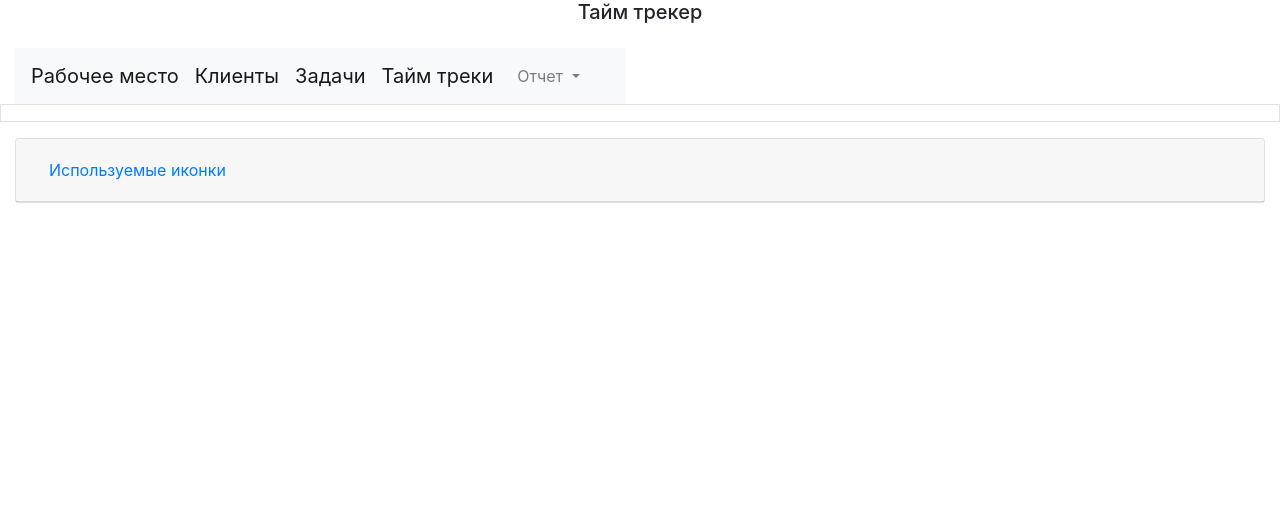
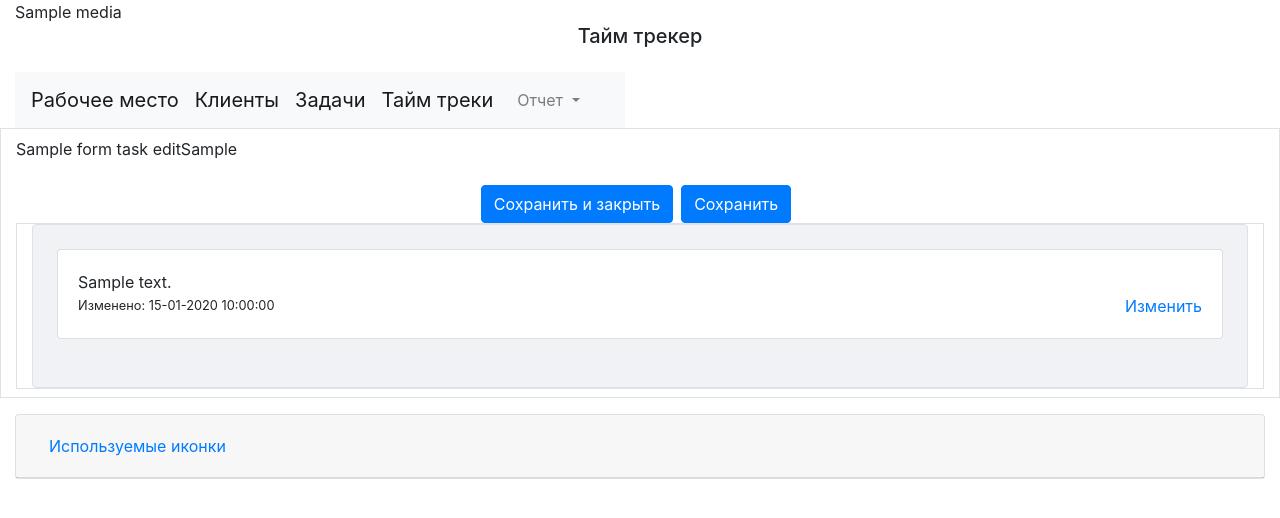
Before and after one commit to IvanovIvan1900/Django_my_timer, a Django app: template my_timer_project/main/templates/my_timer_main/main/task_edit.html in a window 1280 px wide. Shown: the top 518 px of the page. Run offline with Django 4.2, Linux system fonts and the light colour scheme; the template is opened without the code that fills it: most values are stand-ins (such as "Sample title", 1, 10 or a date in 2020); some libraries are stand-ins or nearby versions.

Commit message:
Add f. Add comment to task.

```diff
--- a/my_task.txt
+++ b/my_task.txt
@@ -6,3 +6,4 @@
 +4. Сделать когда правишь время работы с тайм трекером, чтобы дата начала и дата окончания обновлялись.
 +5. Сделать декоратор обработки исключений
 6. ПРивести в порядок форму списка тайм треков, а так же форму "редактирования/Добавления"
+7. СДелать, чтобы нельзя было через указание вручную id задачи отредактировать чужие, в частности get_object_or_404 исправить
--- a/my_timer_project/main/admin.py
+++ b/my_timer_project/main/admin.py
@@ -23,6 +23,6 @@ class TrakAdmin(admin.ModelAdmin):
 @admin.register(Comments)
 class TrakAdmin(admin.ModelAdmin):
     list_display = ('task', 'content', 'user')
-    readonly_fields=('created_at',)
+    readonly_fields=('update_at',)
     def get_changeform_initial_data(self, request):
-        return {'created_at': tz.now()}
+        return {'update_at': tz.now()}
--- a/my_timer_project/main/forms.py
+++ b/my_timer_project/main/forms.py
@@ -115,5 +115,5 @@ class FormCommentEdit(forms.ModelForm):
     class Meta:
         model = Comments
         fields = ['task', 'content',  'user']
-        labels = {'task': 'Задача', 'content':'Содержание'}
-        widgets = {'user': forms.HiddenInput, 'task': forms.HiddenInput, 'content':CKEditorUploadingWidget(), 'created_at':forms.HiddenInput}
+        labels = {'task': 'Задача', 'content':''}
+        widgets = {'user': forms.HiddenInput, 'task': forms.HiddenInput, 'content':CKEditorUploadingWidget(), 'update_at':forms.HiddenInput}
--- a/my_timer_project/main/models.py
+++ b/my_timer_project/main/models.py
@@ -91,11 +91,11 @@ class TimeTrack(models.Model):
 class Comments(models.Model):
     task = models.ForeignKey(Tasks, on_delete=models.CASCADE, verbose_name="Задача")
     content = RichTextUploadingField(verbose_name='Содержание')
-    created_at = models.DateTimeField(auto_now_add=True, db_index=True,
+    update_at = models.DateTimeField(auto_now=True, db_index=True,
             verbose_name='Дата создания')
     user = models.ForeignKey(User, verbose_name="Пользователь", on_delete=models.PROTECT, db_index = True)
     class Meta:
         verbose_name_plural = 'Комментарии'
         verbose_name = 'Комментарий'
-        ordering = ['created_at']
+        ordering = ['update_at']
 # signals.post_init.connect(receiver=TimeTracker_post_init, sender=TimeTrack)
--- a/my_timer_project/main/templates/my_timer_main/main/task_edit.html
+++ b/my_timer_project/main/templates/my_timer_main/main/task_edit.html
@@ -1,34 +1,112 @@
 {% extends "my_timer_main/layout/basic.html" %}
 {% load bootstrap4 %}
 {% block head %}
-<link rel="stylesheet" href="https://stackpath.bootstrapcdn.com/bootstrap/4.1.3/css/bootstrap.min.css" integrity="sha384-MCw98/SFnGE8fJT3GXwEOngsV7Zt27NXFoaoApmYm81iuXoPkFOJwJ8ERdknLPMO" crossorigin="anonymous">
-<script src="https://code.jquery.com/jquery-3.3.1.slim.min.js" integrity="sha384-q8i/X+965DzO0rT7abK41JStQIAqVgRVzpbzo5smXKp4YfRvH+8abtTE1Pi6jizo" crossorigin="anonymous"></script>
-<script src="https://cdnjs.cloudflare.com/ajax/libs/jquery/3.5.1/jquery.min.js"></script>
-
+    <link rel="stylesheet"
+          href="https://stackpath.bootstrapcdn.com/bootstrap/4.1.3/css/bootstrap.min.css"
+          integrity="sha384-MCw98/SFnGE8fJT3GXwEOngsV7Zt27NXFoaoApmYm81iuXoPkFOJwJ8ERdknLPMO"
+          crossorigin="anonymous">
+    <script src="https://code.jquery.com/jquery-3.3.1.slim.min.js" integrity="sha384-q8i/X+965DzO0rT7abK41JStQIAqVgRVzpbzo5smXKp4YfRvH+8abtTE1Pi6jizo" crossorigin="anonymous"></script>
+    <script src="https://cdnjs.cloudflare.com/ajax/libs/jquery/3.5.1/jquery.min.js"></script>
     {# Include FontAwesome; required for icon display #}
     {% comment %} <link rel="stylesheet" href="https://netdna.bootstrapcdn.com/font-awesome/4.7.0/css/font-awesome.css"> {% endcomment %}
     {# Include Bootstrap 4 and jQuery #}
     {% comment %} <link rel="stylesheet" href="https://stackpath.bootstrapcdn.com/bootstrap/4.1.3/css/bootstrap.min.css" integrity="sha384-MCw98/SFnGE8fJT3GXwEOngsV7Zt27NXFoaoApmYm81iuXoPkFOJwJ8ERdknLPMO" crossorigin="anonymous">
     <script src="https://code.jquery.com/jquery-3.3.1.slim.min.js" integrity="sha384-q8i/X+965DzO0rT7abK41JStQIAqVgRVzpbzo5smXKp4YfRvH+8abtTE1Pi6jizo" crossorigin="anonymous"></script> {% endcomment %}
     {# Django Tempus Dominus assets are included in `{{ form.media }}` #}
-    {{ form.media }}
-{% endblock %}
+    {{ form_task_edit.media }}
+{% endblock head %}
 {% block title %}
-    {% if form.instance.pk %}
-        Редактирование задачи {{ form.instance.name }}
-    {% else %}
-        Добавление задачи
-    {% endif %}
-{% endblock %}
+    Редактирование задачи {{ form_task_edit.instance.name }}
+{% endblock title %}
 {% block content %}
     <form method="post">
         {% csrf_token %}
-        {% bootstrap_form form layout='horizontal' %}
-        {% comment %} {% print form form.instance %} {% endcomment %}
-        {% if form.instance.pk %}
-            {% buttons submit='Изменить' %}{% endbuttons %}
-        {% else %}
-            {% buttons submit='Добавить' %}{% endbuttons %}
+        {% bootstrap_form form_task_edit layout='horizontal' %}
+        <div class="d-flex justify-content-center">
+            <div class="btn-toolbar" role="toolbar">
+                <div class="btn-group mr-2" role="group" aria-label="First group">
+                    <button class="btn btn-primary btn-space"
+                            name="task_save_and_close"
+                            type="submit">Сохранить и закрыть</button>
+                </div>
+                <div class="btn-group mr-2" role="group" aria-label="First group">
+                    <button class="btn btn-primary btn-space" name="task_save" type="submit">Сохранить</button>
+                </div>
+            </div>
+        </div>
+    </form>
+    <div class="container-fluid border">
+        {% if array_of_comment %}
+            <div class="row d-flex justify-content-center">
+                {% comment %} <div class="col-md-8 col-lg-6"> {% endcomment %}
+                    <div class="col">
+                        <div class="card shadow-0 border" style="background-color: #f0f2f5;">
+                        <div class="card-body p-4">
+                            {% for comment in array_of_comment %}
+                                {% if comment.edit %}
+                                    <form method="post">
+                                        {% csrf_token %}
+                                        {% bootstrap_form form_comment_edit layout='horizontal' %}
+                                        {{ form_comment_edit.media }}
+                                        <div class="d-flex justify-content-center">
+                                            <div class="btn-toolbar" role="toolbar">
+                                                <div class="btn-group mr-2" role="group" aria-label="First group">
+                                                    <button class="btn btn-primary btn-space"
+                                                            name="comment_save_and_close"
+                                                            type="submit">Сохранить и закрыть</button>
+                                                </div>
+                                                <div class="btn-group mr-2" role="group" aria-label="First group">
+                                                    <button class="btn btn-primary btn-space" name="comment_save" type="submit">Сохранить</button>
+                                                </div>
+                                            </div>
+                                        </div>
+                                    </form>
+                                {% else %}
+                                    <div class="card mb-4">
+                                        <div class="card-body">
+                                            {{ comment.content|safe }}
+                                            <div class="d-flex justify-content-between">
+                                                <div class="d-flex flex-row align-items-center">
+                                                    <p class="small mb-0 ms-2">
+                                                        Изменено:&nbsp;{{ comment.update_at|date:"d-m-Y  H:i:s" }}
+                                                    </p>
+                                                </div>
+                                                <div class="d-flex flex-row align-items-center">
+                                                    <a href="{% url 'my_timer:task_edit' task_id=comment.task_id comment_id=comment.comment_id %}"> Изменить </a>
+                                                </div>
+                                            </div>
+                                        </div>
+                                    </div>
+                                {% endif %}
+                            {% endfor %}
+                        </div>
+                    </div>
+                </div>
+            </div>
         {% endif %}
-    </form>
-{% endblock %}
+        {% if not_has_comment_edit %}
+        <div class="row d-flex justify-content-center">
+            <div class="col">
+            <form method="post">
+                Добавить новый комментарий
+                {% csrf_token %}
+                {% bootstrap_form form_comment_edit  %}
+                {{ form_comment_edit.media }}
+                <div class="d-flex justify-content-center">
+                    <div class="btn-toolbar" role="toolbar">
+                        <div class="btn-group mr-2" role="group" aria-label="First group">
+                            <button class="btn btn-primary btn-space"
+                                    name="comment_save_and_close"
+                                    type="submit">Сохранить и закрыть</button>
+                        </div>
+                        <div class="btn-group mr-2" role="group" aria-label="First group">
+                            <button class="btn btn-primary btn-space" name="comment_save" type="submit">Сохранить</button>
+                        </div>
+                    </div>
+                </div>
+            </form>
+        </div>
+        </div>
+        {% endif %}
+    </div>
+{% endblock content %}
--- a/my_timer_project/main/templates/my_timer_main/main/work_place.html
+++ b/my_timer_project/main/templates/my_timer_main/main/work_place.html
@@ -61,7 +61,8 @@
                                         </td>
                                         <td>{{ time_tracker.date_start|date:'d-m  H:i' }}</td>
                                         <td id='date_start_id_{{ time_tracker.id }}'>
-                                            <input type="hidden" value='{{ time_tracker.date_start|date:"Y-m-d_H:i:s" }}'>
+                                            <input type="hidden"
+                                                   value='{{ time_tracker.date_start|date:"Y-m-d_H:i:s" }}'>
                                             {{ time_tracker.duration_sec|sec_to_hh_mm }}
                                         </td>
                                         <td>
--- a/my_timer_project/my_timer/urls.py
+++ b/my_timer_project/my_timer/urls.py
@@ -14,7 +14,7 @@ Including another URLconf
     2. Add a URL to urlpatterns:  path('blog/', include('blog.urls'))
 """
 from django.contrib import admin
-from django.urls import path
+from django.urls import path, re_path
 from django.urls.conf import include
 
 urlpatterns = [
@@ -23,4 +23,5 @@ urlpatterns = [
     path('__debug__/', include('debug_toolbar.urls')),
     path("select2/", include("django_select2.urls")),
     path('api/', include('api.urls')),
+    re_path(r'^ckeditor/', include('ckeditor_uploader.urls')),
 ]
```
Also changed, not shown: my_timer_project/main/urls.py (+6 -3 lines), my_timer_project/main/views.py (+126 -34 lines), my_timer_project/my_timer/settings.py (+76 -1 lines), 1 other file.
